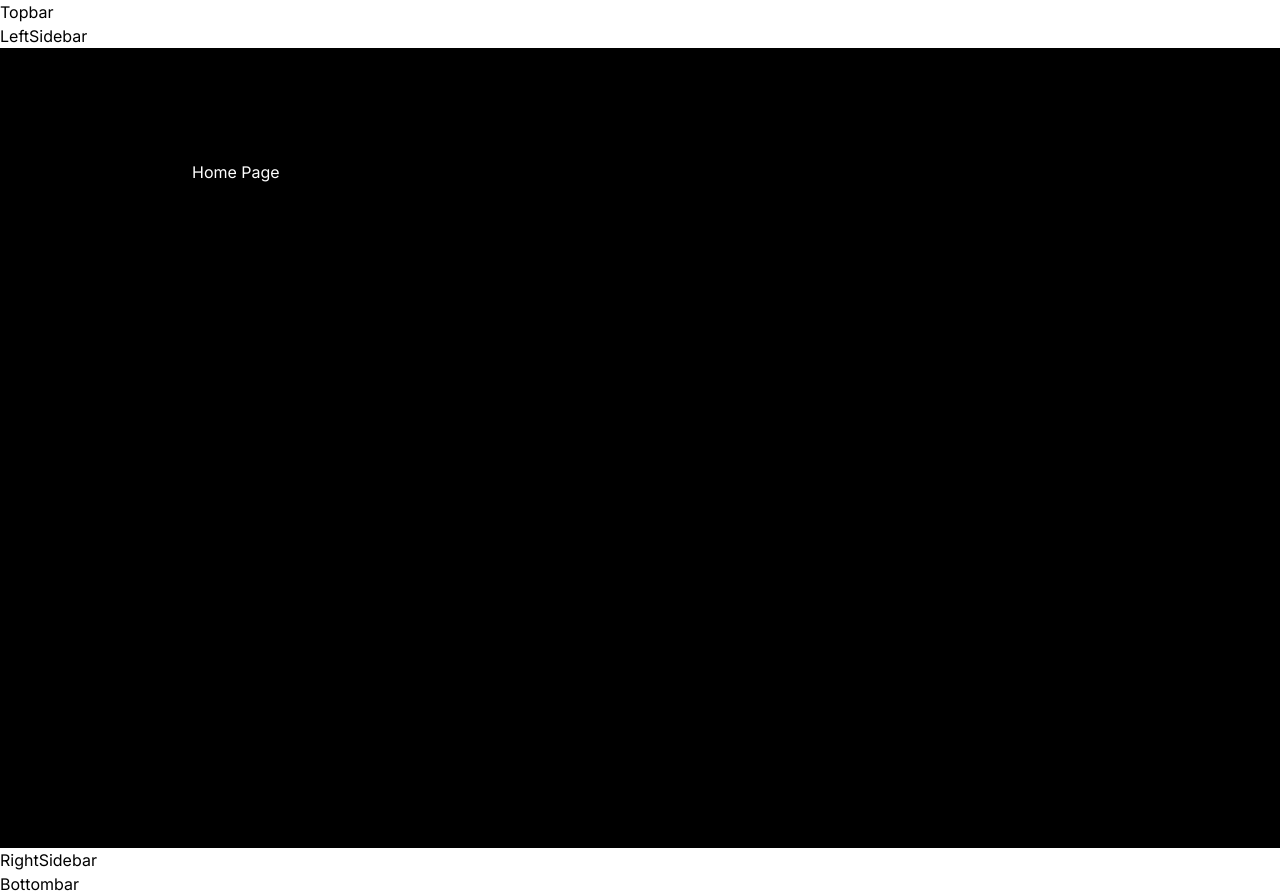
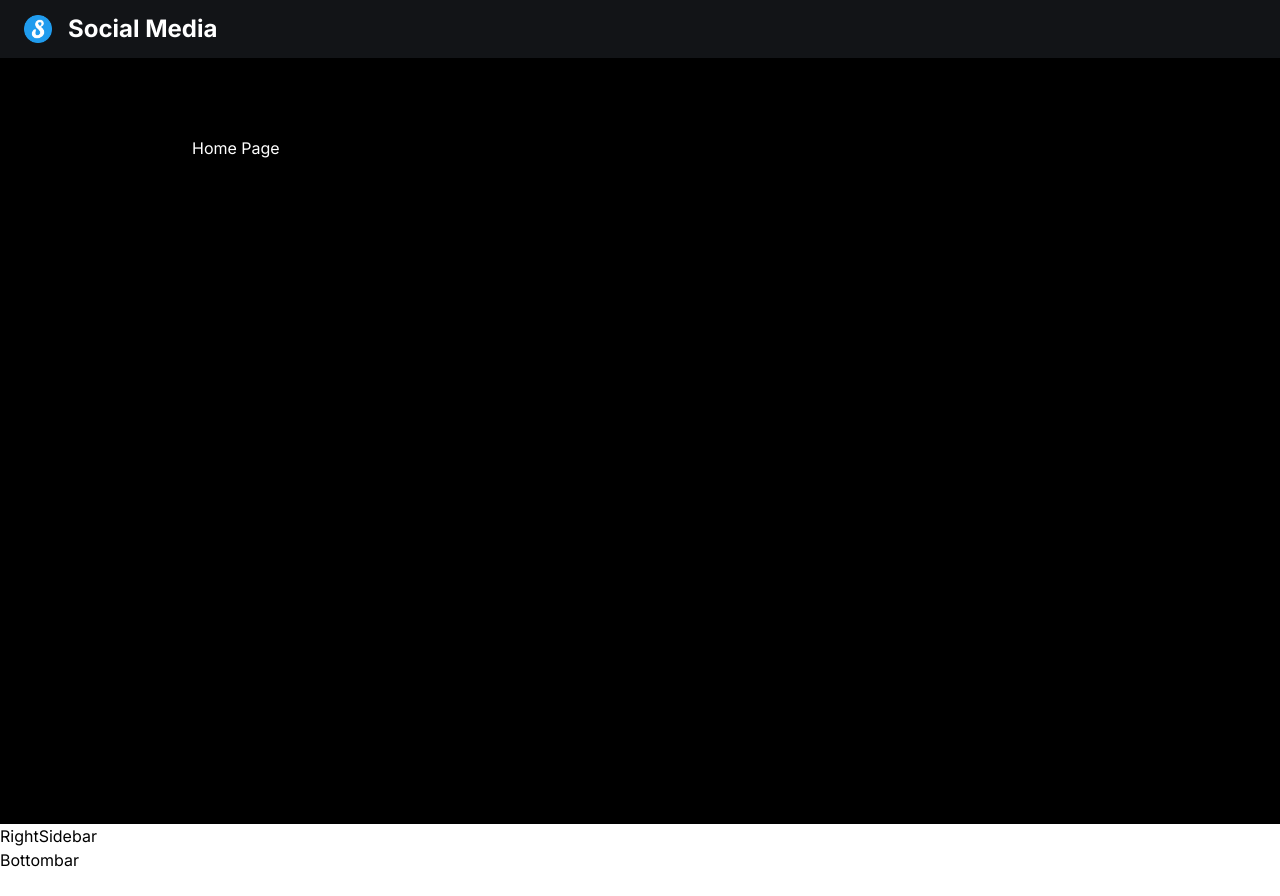
Before and after one commit to peymanzarchini/social-media, a Next.js app: page / in a window 1280 px wide. After the commit the page ends 872 px from the top, so only its background shows below. Built offline with nearby package versions, Linux system fonts and the light colour scheme; no server answers.

Commit message:
Create Topbar functionality and modifying some codes

```diff
--- a/src/app/(root)/layout.tsx
+++ b/src/app/(root)/layout.tsx
@@ -1,3 +1,4 @@
+import { ClerkProvider } from "@clerk/nextjs";
 import type { Metadata } from "next";
 import { Inter } from "next/font/google";
 import "../globals.css";
@@ -9,12 +10,13 @@ import Bottombar from "@/components/shared/Bottombar";
 const inter = Inter({ subsets: ["latin"] });
 
 export const metadata: Metadata = {
-  title: "Create Next App",
-  description: "Generated by create next app",
+  title: "Social-Media",
+  description: "A Next.js 14 Meta Threads Application",
 };
 
 export default function RootLayout({ children }: { children: React.ReactNode }) {
   return (
+    <ClerkProvider>
       <html lang="en">
         <body className={inter.className} suppressHydrationWarning={true}>
           <Topbar />
@@ -28,5 +30,6 @@ export default function RootLayout({ children }: { children: React.ReactNode })
           <Bottombar />
         </body>
       </html>
+    </ClerkProvider>
   );
 }
--- a/src/components/shared/Topbar.tsx
+++ b/src/components/shared/Topbar.tsx
@@ -1,5 +1,35 @@
+import { SignedIn, SignOutButton, OrganizationSwitcher } from "@clerk/nextjs";
+import Link from "next/link";
+import Image from "next/image";
+
 const Topbar = () => {
-  return <h1>Topbar</h1>;
+  return (
+    <nav className="topbar">
+      <Link href="/" className="flex items-center gap-4">
+        <Image src="/assets/logo.png" alt="logo" width={28} height={28} />
+        <p className="text-heading3-bold text-light-1 max-xs:hidden">Social Media</p>
+      </Link>
+
+      <div className="flex items-center gap-1">
+        <div className="block md:hidden">
+          <SignedIn>
+            <SignOutButton>
+              <div className="flex cursor-pointer">
+                <Image src="/assets/logout.svg" alt="logout" width={24} height={24} />
+              </div>
+            </SignOutButton>
+          </SignedIn>
+        </div>
+        <OrganizationSwitcher
+          appearance={{
+            elements: {
+              organizationSwitcherTrigger: "py-2 px-4",
+            },
+          }}
+        />
+      </div>
+    </nav>
+  );
 };
 
 export default Topbar;
```
Lines whose indentation alone changed are shown as unchanged.
